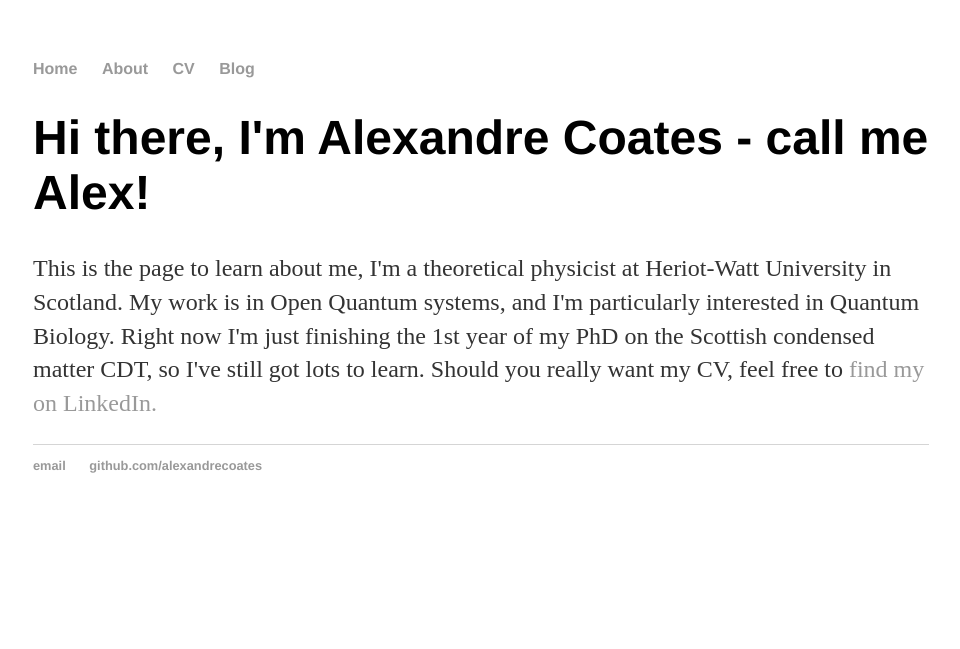
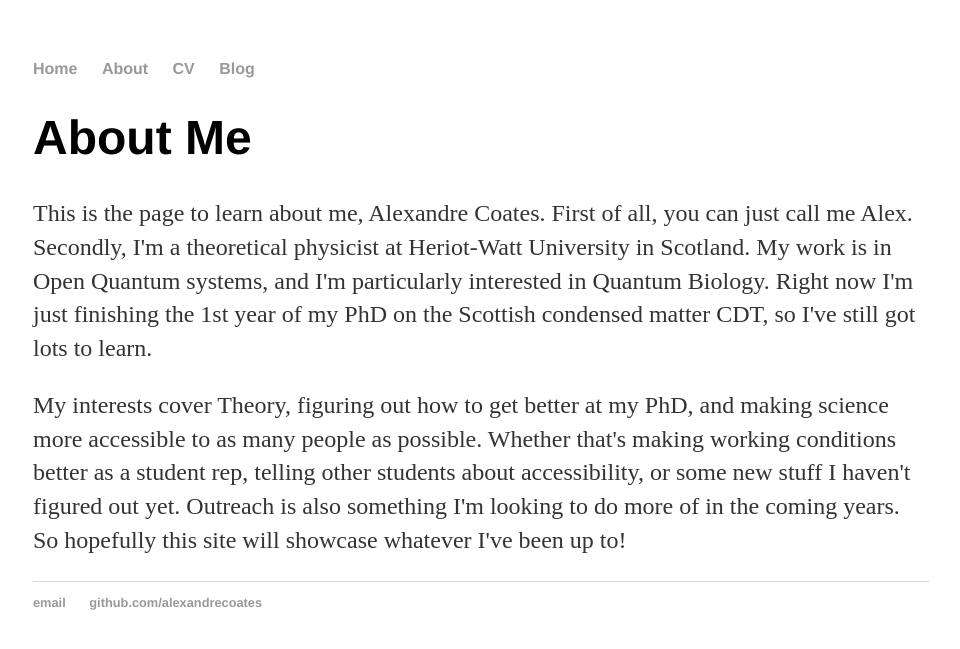
Before and after one commit to AlexandreCoates/AlexandreCoates.github.io, a Jekyll site: the page built from about/index.html, in a window 1280 px wide. Shown: the top 649 px of the page, without its empty margins (159-1119 px from the left). Built offline with Jekyll 4.4.1, drawn with Linux system fonts in a browser that asks for light colours.

Commit message:
Update index.html

```diff
--- a/about/index.html
+++ b/about/index.html
@@ -3,6 +3,7 @@ layout: default
 title: About Me
 ---
 <div class="blurb">
-	<h1>Hi there, I'm Alexandre Coates - call me Alex!</h1>
-	<p>This is the page to learn about me, I'm a theoretical physicist at Heriot-Watt University in Scotland. My work is in Open Quantum systems, and I'm particularly interested in Quantum Biology. Right now I'm just finishing the 1st year of my PhD on the Scottish condensed matter CDT, so I've still got lots to learn. Should you really want my CV, feel free to <a href="https://www.linkedin.com/in/alexandre-coates-b2069a2b/">find my on LinkedIn.</a</p>
+	<h1>About Me</h1>
+	<p>This is the page to learn about me, Alexandre Coates. First of all, you can just call me Alex. Secondly, I'm a theoretical physicist at Heriot-Watt University in Scotland. My work is in Open Quantum systems, and I'm particularly interested in Quantum Biology. Right now I'm just finishing the 1st year of my PhD on the Scottish condensed matter CDT, so I've still got lots to learn. </p>
+	<p>My interests cover Theory, figuring out how to get better at my PhD, and making science more accessible to as many people as possible. Whether that's making working conditions better as a student rep, telling other students about accessibility, or some new stuff I haven't figured out yet. Outreach is also something I'm looking to do more of in the coming years. So hopefully this site will showcase whatever I've been up to!</p>
 </div><!-- /.blurb -->
```
